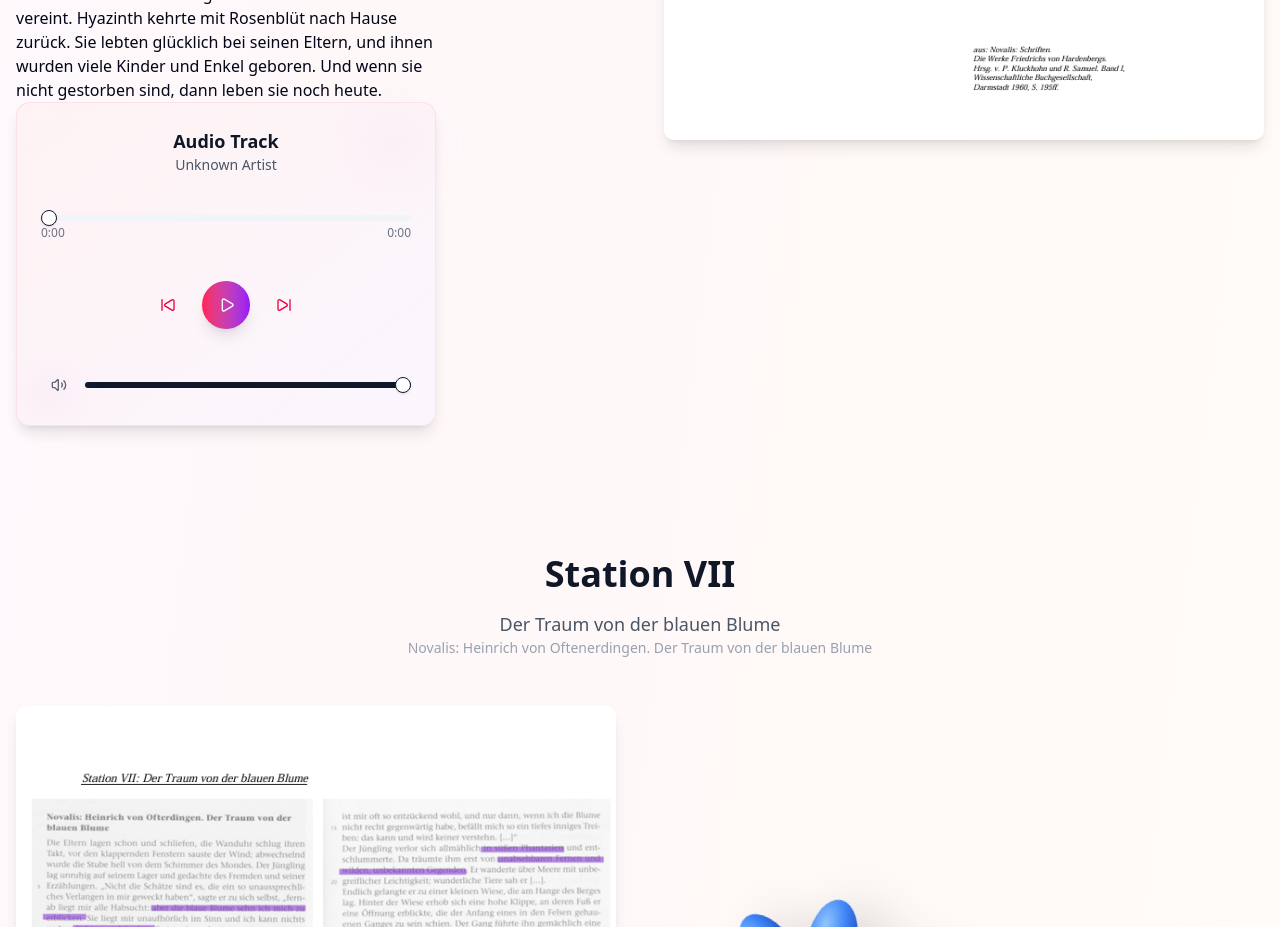
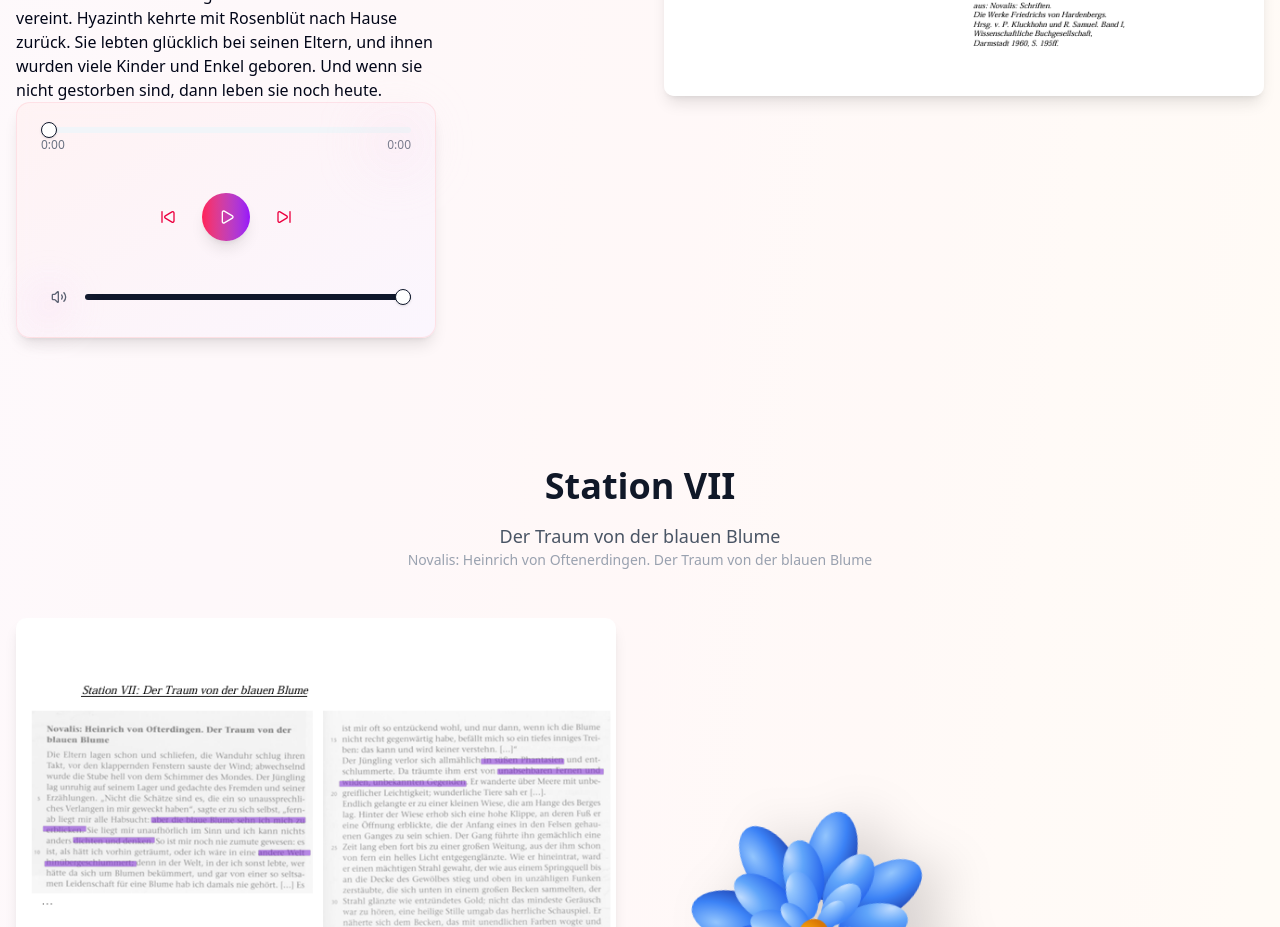
Before and after one commit to Carduuui/romantik, a Next.js app: page / in a window 1280 px wide. Shown: the part 5520-6447 px from the top of the page. Built offline with nearby package versions, Linux system fonts and the light colour scheme.

Commit message:
slider ohne text

```diff
--- a/src/components/ui/romantic-audio-player.tsx
+++ b/src/components/ui/romantic-audio-player.tsx
@@ -8,15 +8,11 @@ import { Card } from "@/components/ui/card"
 
 interface RomanticAudioPlayerProps {
   src: string
-  title?: string
-  artist?: string
   className?: string
 }
 
 export function RomanticAudioPlayer({
   src,
-  title = "Audio Track",
-  artist = "Unknown Artist",
   className = "",
 }: RomanticAudioPlayerProps) {
   const audioRef = useRef<HTMLAudioElement>(null)
@@ -129,12 +125,6 @@ export function RomanticAudioPlayer({
     >
       <audio ref={audioRef} src={src} preload="metadata" />
 
-      {/* Track Info */}
-      <div className="mb-4 text-center">
-        <h3 className="font-semibold text-gray-900 text-lg">{title}</h3>
-        <p className="text-sm text-gray-600">{artist}</p>
-      </div>
-
       {/* Progress Bar */}
       <div className="mb-4">
         <Slider
```
